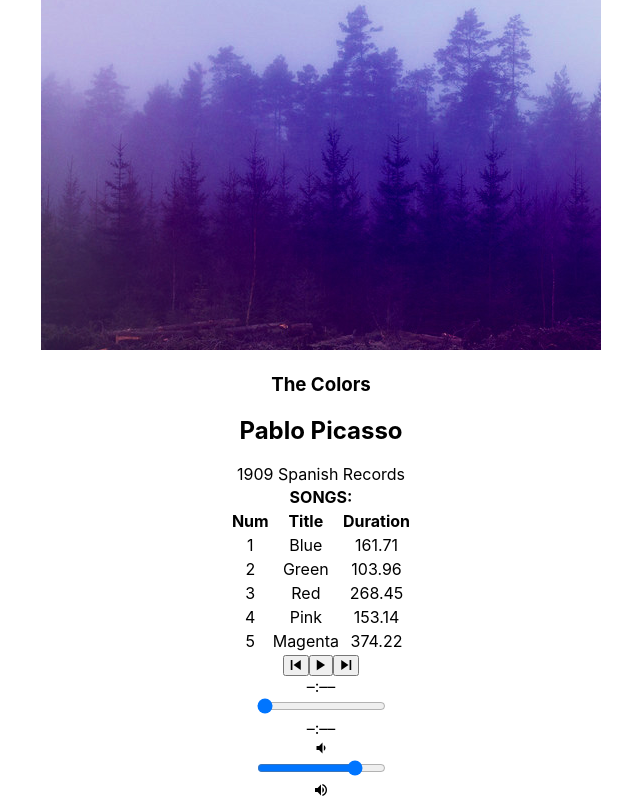
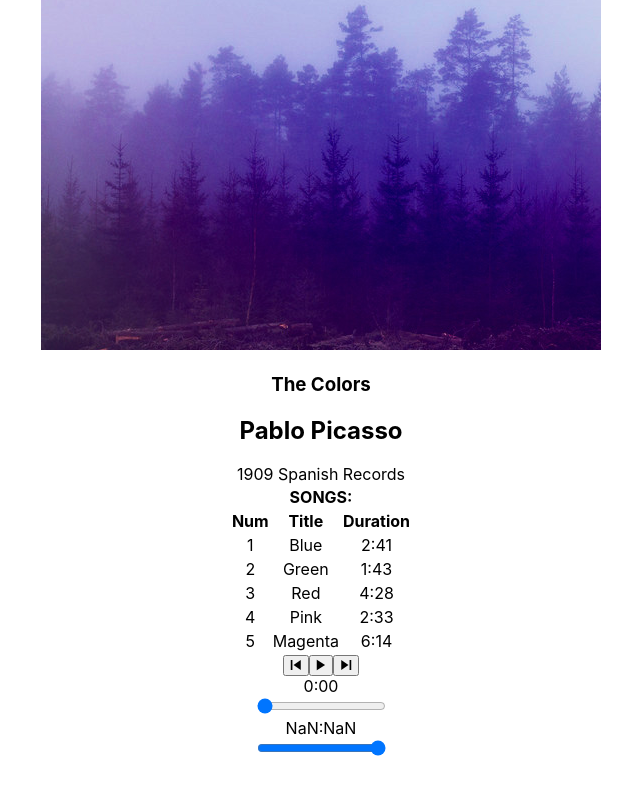
Before and after one commit to judypatoodie/bloc-jams, a React (Create React App) app: page /album/the-colors in a window 1280 px wide. Shown: the part 312-1112 px from the top of the page, without its empty margins (319-959 px from the left). After the commit the page ends 1072 px from the top, so only its background shows below. Built offline with nearby package versions, Linux system fonts and the light colour scheme.

Commit message:
CheckPt 10: Added format time and volume control

```diff
--- a/public/index.html
+++ b/public/index.html
@@ -22,7 +22,7 @@
     <link href="https://unpkg.com/ionicons@4.5.0/dist/css/ionicons.min.css" rel="stylesheet" type="text/css">
 
 
-    <title>React App</title>
+    <title>Bloc Jams</title>
   </head>
   <body>
     <noscript>
--- a/src/components/Album.js
+++ b/src/components/Album.js
@@ -15,6 +15,9 @@
        album:album,
        currentSong: album.songs[''],
        isPLaying: false,
+       currentTime: 0,
+       volume: 0,
+       duration: album.songs[0].duration,
        isMouseInside: false,
        songLength: album.songs.length
      };
@@ -22,6 +25,30 @@
      this.audioElement.src = album.songs[0].audioSrc;
    }
 
+componentDidMount() {
+  this.eventListeners = {
+    timeupdate: e => {
+      this.setState({ currentTime: this.audioElement.currentTime });
+    },
+    durationchange: e => {
+      this.setState({ duration: this.audioElement.duration });
+    },
+    volumechange: e=> {
+      this.setState({ volume: this.audioElement.volume});
+    }
+  };
+  this.audioElement.addEventListener('timeupdate', this.eventListeners.timeupdate);
+  this.audioElement.addEventListener('durationchange', this.eventListeners.durationchange);
+  this.audioElement.addEventListener('volumechange', this.eventListeners.volumechange);
+
+}
+
+componentWillUnmount() {
+  this.audioElement.src = null;
+  this.audioElement.removeEventListener('timeupdate', this.eventListeners.timeupdate);
+  this.audioElement.removeEventListener('durationchange', this.eventListeners.durationchange);
+  this.audioElement.removeEVENTlISTENER('volumechange', this.eventListeners.volumechange);
+}
 
 
 play(){
@@ -68,6 +95,13 @@
    this.play();
 }
 
+handleTimeChange(e){
+  const newTime= this.audioElement.duration * e.target.value;
+  this.audioElement.currentTime = newTime;
+  this.setState({ currentTime: newTime});
+  }
+
+
 handleIconToggle(song, index){
 const isSameSong = this.state.currentSong === song;
 if (this.state.isMouseInside=== index + 1 && !this.state.isPLaying && !isSameSong){
@@ -82,6 +116,18 @@
   return index + 1;
 }
 
+}
+
+handleVolumeChange(e){
+  const newVolume = e.target.value;
+  this.audioElement.volume = newVolume;
+  this.setState({ volume: newVolume });
+}
+
+formatTime(time){
+  const minutes = Math.floor(time / 60);
+  const seconds = Math.floor(time - minutes * 60);
+  return (minutes < 10 ? +minutes : minutes) + ':' + (seconds < 10 ? '0' + seconds : seconds);
 }
 
 
@@ -126,7 +172,7 @@
               {this.handleIconToggle(song, index)}
               </td>
               <td className= "song-title"> {song.title}</td>
-              <td className= "song-duration"> {song.duration}</td>
+              <td className= "song-duration"> {this.formatTime(song.duration)}</td>
             </tr>
               )
             }
@@ -139,9 +185,15 @@
       <PlayerBar
       isPlaying={this.state.isPlaying}
       currentSong={this.state.currentSong}
+      currentTime={this.audioElement.currentTime}
+      duration={this.audioElement.duration}
+      volume={this.audioElement.volume}
       handleSongClick={() => this.handleSongClick(this.state.currentSong)}
       handlePrevClick={() => this.handlePrevClick()}
       handleNextClick={() => this.handleNextClick()}
+      handleTimeChange={(e) => this.handleTimeChange(e)}
+      handleVolumeChange={(e) => this.handleVolumeChange(e)}
+      formatTime={time => this.formatTime(time)}
 
       />
       </section>
--- a/src/components/PlayerBar.js
+++ b/src/components/PlayerBar.js
@@ -16,14 +16,29 @@
         </button>
       </section>
       <section id="time-control">
-        <div className="current-time">–:––</div>
-        <input type="range" className="seek-bar" value="0" />
-        <div className="total-time">–:––</div>
+      <div className="current-time">{this.props.formatTime(this.props.currentTime)}</div>
+      <input
+        type="range"
+        className="seek-bar"
+        value={(this.props.currentTime / this.props.duration) || 0}
+        max="1"
+        min="0"
+        step="0.01"
+        onChange={this.props.handleTimeChange}
+      />
+      <div className="total-time">{this.props.formatTime(this.props.duration)}</div>
       </section>
       <section id="volume-control">
-        <div className="ion-md-volume-low"></div>
-        <input type="range" className="seek-bar" value="80" />
-        <div className="ion-md-volume-high"></div>
+      <div className="volume" />
+      <input
+        type="range"
+        className="seek-bar"
+        value={this.props.volume}
+        max="1"
+        min="0"
+        step="0.01"
+        onChange={this.props.handleVolumeChange}
+      />
       </section>
        </section>
      );
```
